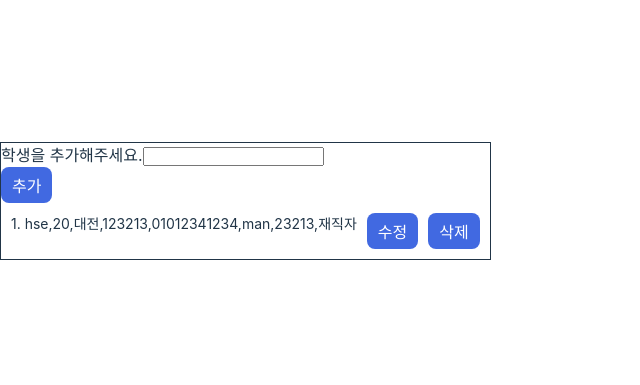
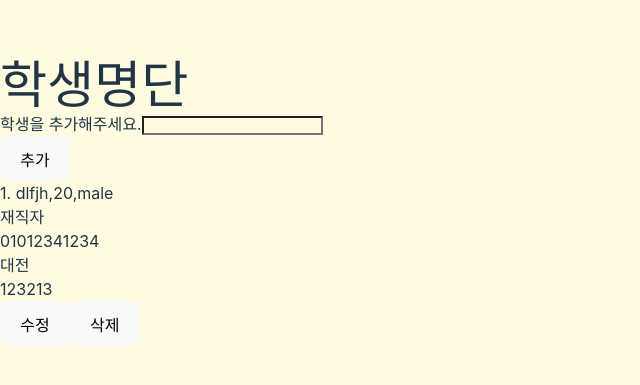
Before and after one commit to tmdtmddl/first-cms, a React (Vite) app: page / in a window 1280 px wide. Shown: the part 199-584 px from the top of the page, without its empty margins (0-640 px from the left). Built offline with nearby package versions, Linux system fonts and the light colour scheme.

Commit message:
item read.me

```diff
--- a/src/App.jsx
+++ b/src/App.jsx
@@ -8,7 +8,8 @@ const Cms = () => {
   const [students, setStudents] = useState([person]);
 
   return (
-    <div className="wrap">
+    <div>
+      <h1>학생명단</h1>
       <CmsForm setStudents={setStudents} students={students} />
       <ul>
         {students.map((student, index) => {
--- a/src/CmsItem.jsx
+++ b/src/CmsItem.jsx
@@ -28,13 +28,23 @@ const CmsItem = ({ setStudents, students, index, payload }) => {
         />
       ) : (
         <>
-          <p>
-            {index + 1}. {payload.name},{payload.age},{payload.Address},
-            {payload.regi},{payload.tel},{payload.Gender},{payload.sid},
-            {payload.job}
-          </p>
-          <button onClick={editHandler}>수정</button>
-          <button onClick={cmsDelete}>삭제</button>
+          <div>
+            <p>
+              {index + 1}. {payload.name},{payload.age},{payload.Gender}
+            </p>
+          </div>
+          <div>
+            <p>{payload.job}</p>
+            <p>{payload.tel}</p>
+            <p>{payload.Address}</p>
+            <p>{payload.regi}</p>
+            <p>{payload.sid}</p>
+          </div>
+
+          <div>
+            <button onClick={editHandler}>수정</button>
+            <button onClick={cmsDelete}>삭제</button>
+          </div>
         </>
       )}
     </li>
--- a/src/cms.css
+++ b/src/cms.css
@@ -6,41 +6,12 @@
   margin: 0px;
   padding: 0px;
   box-sizing: border-box;
-}
-
-.wrap {
-  border: 1px solid;
+  background-color: #fffbe0;
 }
 
 ul {
   list-style-type: none;
 }
 
-button {
-  background-color: royalblue;
-  outline: none;
-  padding: 5px 10px;
-  color: white;
-  font-size: 16px;
+li button {
 }
-
-button:hover {
-  background-color: skyblue;
-  border-color: skyblue;
-}
-
-button:active {
-  outline: none;
-}
-
-li {
-  display: flex;
-  width: 100%;
-  column-gap: 10px;
-
-  padding: 10px;
-}
-
-li p {
-  font-size: 14px;
-}
--- a/src/database.js
+++ b/src/database.js
@@ -1,11 +1,10 @@
 export const person = {
-  name: "hse",
+  name: "dlfjh",
   age: 20,
   Address: "대전",
   regi: "123213",
   tel: "01012341234",
-  Gender: "man",
-  sid: "23213",
+  Gender: "male",
   job: "재직자",
 };
 
@@ -15,7 +14,6 @@ export const person = {
 //    - 생년월일 = regi
 //    - 연락처 = tel
 //    - 성별 = Gender
-//    - 학생아이디 = sid
 //    - 재직자or실업자 =job
 
 export const m1 = "강산";
```
Also changed, not shown: 2 other files (tests, documents, lock files or other folders).
